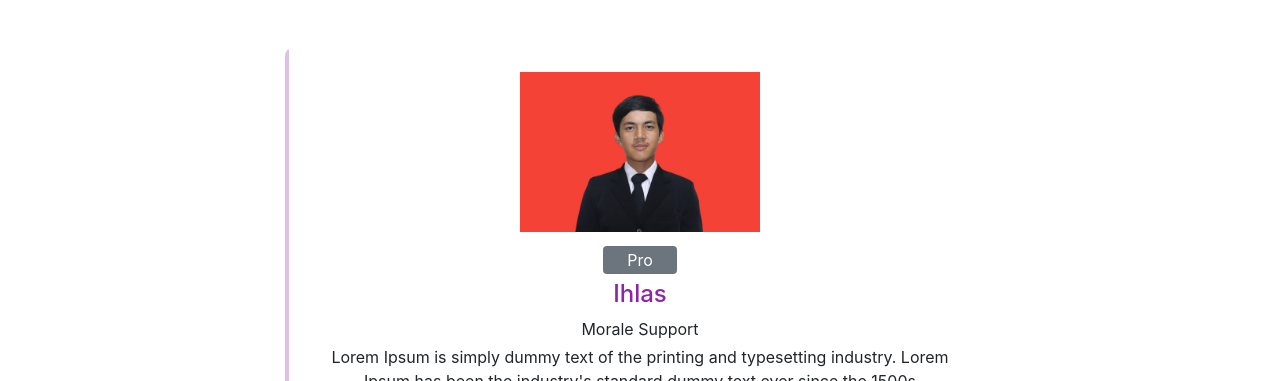
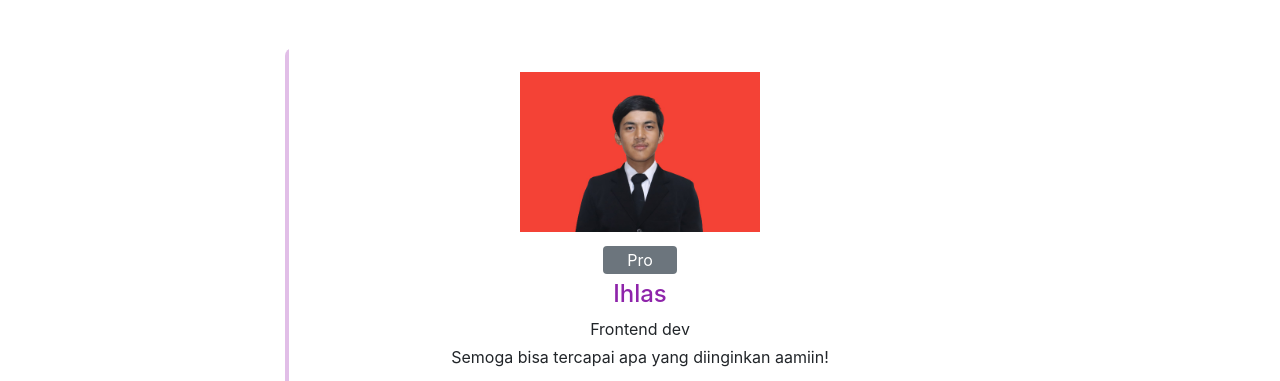
Before and after one commit to abui-am/friday-release-challenge, a plain HTML site: page team-1/ihlas.html in a window 1280 px wide. Shown: the part 280-661 px from the top of the page. Drawn offline with nearby package versions, Linux system fonts and the light colour scheme.

Commit message:
ubahcard

```diff
--- a/team-1/ihlas.html
+++ b/team-1/ihlas.html
@@ -85,11 +85,11 @@
                   >Pro</span
                 >
                 <h4 class="mt-2">Ihlas</h4>
-                <span class="mb-2">Morale Support</span>
+                <span class="mb-2">Frontend dev</span>
 
                 <div class="px-4 mt-1">
                   <p>
-                    Lorem Ipsum is simply dummy text of the printing and typesetting industry. Lorem Ipsum has been the industry's standard dummy text ever since the 1500s
+                    Semoga bisa tercapai apa yang diinginkan aamiin!
                   </p>
                 </div>
 
```
